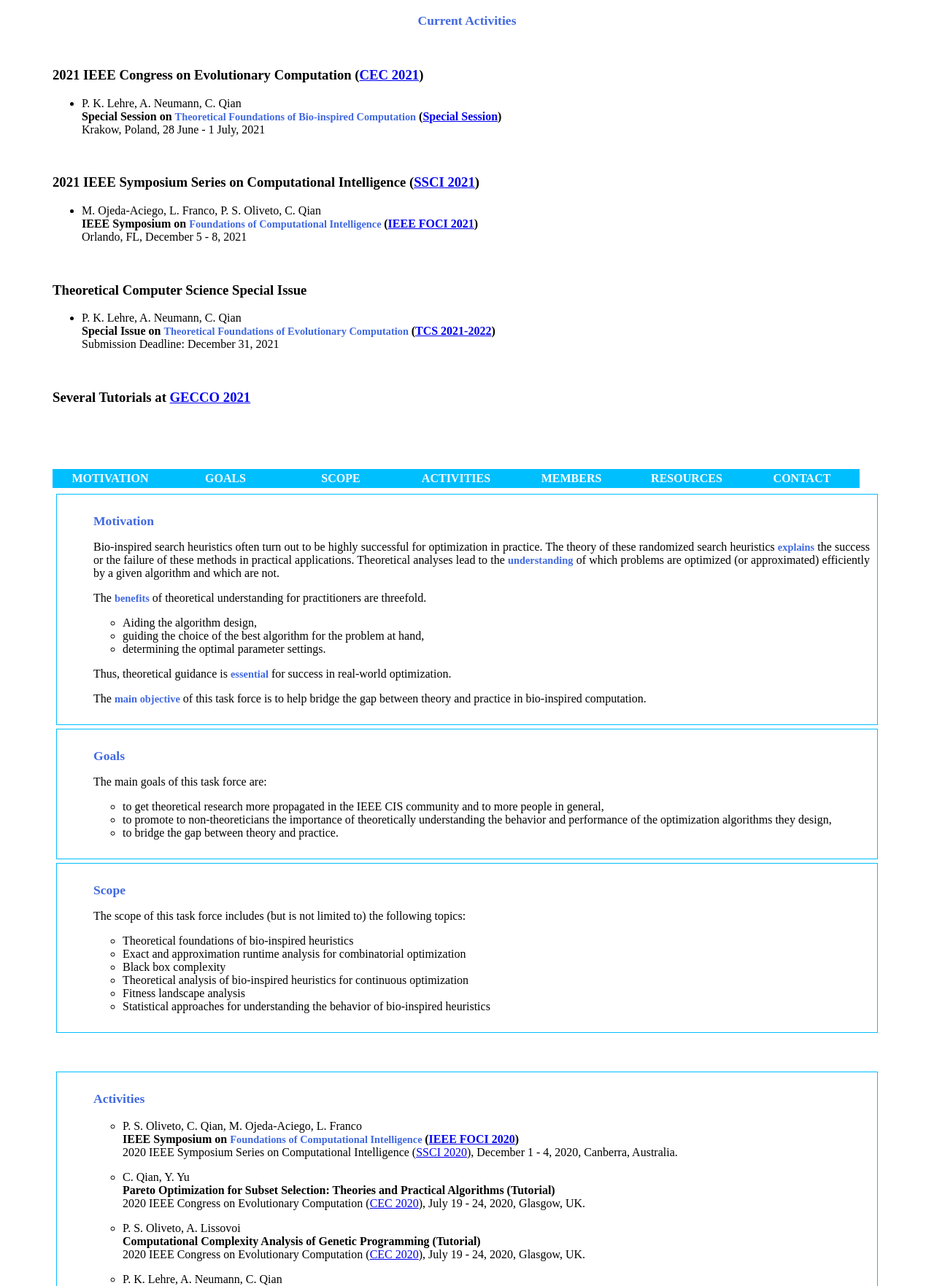
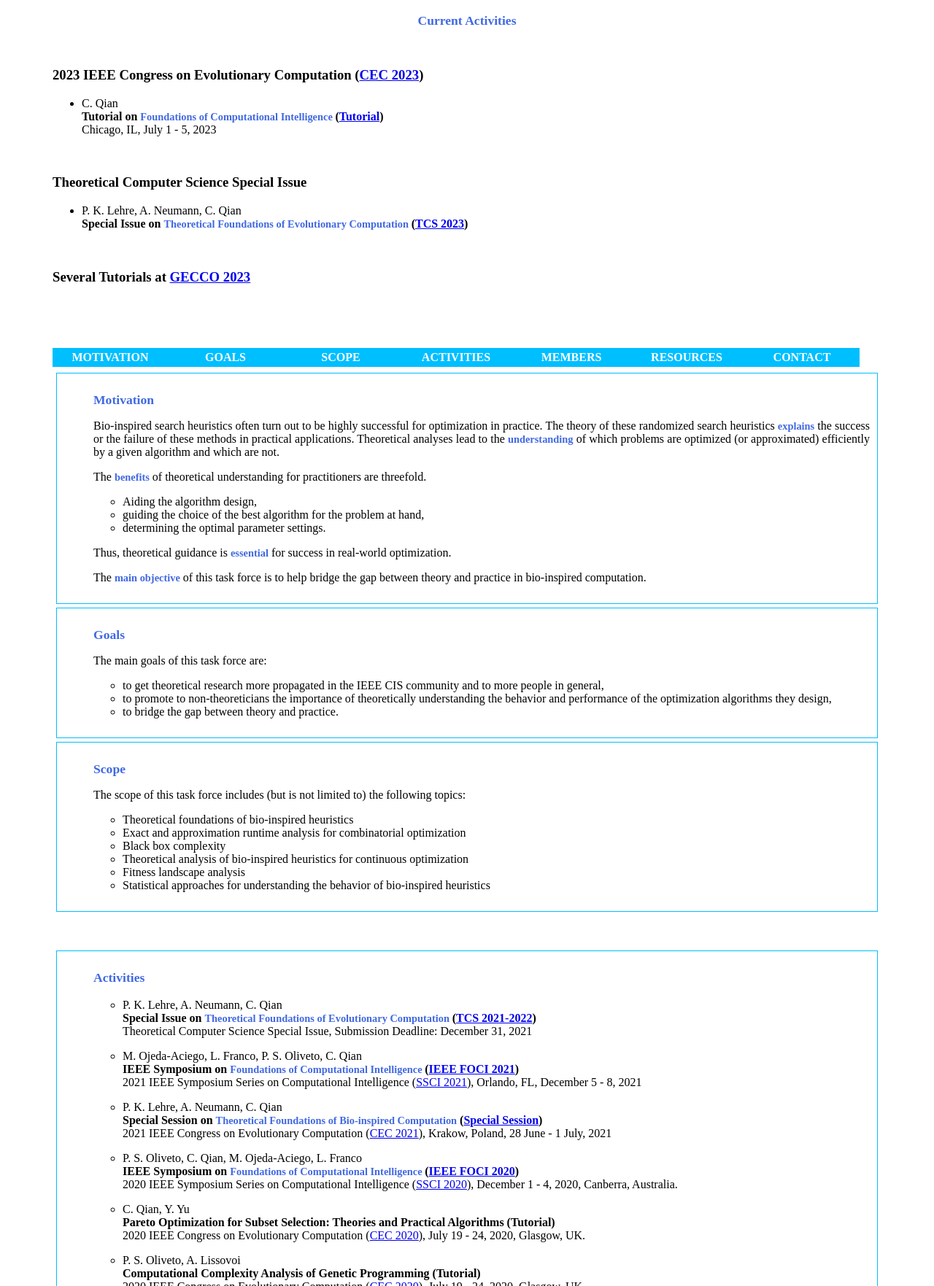
Before and after one commit to IEEE-CIS-Theory-Task-Force/IEEE-CIS-Theory-Task-Force.github.io, a plain HTML site: page index.html in a window 1280 px wide. Shown: the part 280-2043 px from the top of the page at 73% size. Drawn offline with Linux system fonts and the light colour scheme; a script that the page names is missing.

Commit message:
Update current activities and members.

```diff
--- a/index.html
+++ b/index.html
@@ -150,80 +150,40 @@
 
 
 <ul> &nbsp; </ul>
- <h3> 2021 IEEE Congress on Evolutionary Computation
-(<a href="https://cec2021.mini.pw.edu.pl/">CEC 2021</a>)  </h3>
+ <h3> 2023 IEEE Congress on Evolutionary Computation
+(<a href="https://2023.ieee-cec.org/">CEC 2023</a>)  </h3>
 
 <ul>
+<li><ul class="publication">
+			<li class="pubAuthor"> C. Qian </li>
+<li class="pubTitle">Tutorial on <strong class="evidsmall"> Foundations of Computational Intelligence </strong>
+(<a href="https://2023.ieee-cec.org/wp-content/uploads/sites/438/5_Pareto-Optimization-for-Subset-Selection.pdf">Tutorial</a>)</li>
+<li class="pubOther">
+Chicago, IL, July 1 - 5, 2023
+</li>
 
-<li><ul class="publication">
-			<li class="pubAuthor">P. K. Lehre, A. Neumann, C. Qian</li>
-<li class="pubTitle">Special Session on <strong class="evidsmall">Theoretical Foundations of Bio-inspired Computation</strong>
-(<a href="http://www.lamda.nju.edu.cn/qianc/Special%20Session%20on%20Theory@IEEE%20CEC%202021.htm">Special Session</a>)</li>
-<li class="pubOther">
-Krakow, Poland, 28 June - 1 July, 2021
-</li>
-<!--<li class="pubother"> Accepted papers of the highest quality will be invited for extension to a <strong> Special Issue</strong> of the Theoretical Computer Science journal.-->
-
-</li></ul> </li>
+</ul> </li>
 </ul>
 
 
-</li></ul> </li>
-</ul>
-
 <ul> &nbsp; </ul>
- <h3> 2021 IEEE Symposium Series on Computational Intelligence
-(<a href="https://attend.ieee.org/ssci-2021/">SSCI 2021</a>)  </h3>
-
-<ul>
-<li><ul class="publication">
-			<li class="pubAuthor"> M. Ojeda-Aciego, L. Franco, P. S. Oliveto, C. Qian </li>
-<li class="pubTitle">IEEE Symposium on <strong class="evidsmall"> Foundations of Computational Intelligence </strong>
-(<a href="https://attend.ieee.org/ssci-2021/ieee-symposium-on-foundations-of-computational-intelligence-ieee-foci/">IEEE FOCI 2021</a>)</li>
-<li class="pubOther">
-Orlando, FL, December 5 - 8, 2021
-</li>
-
-</ul> </li>
-
-</ul>
-<ul> &nbsp; </ul>
- <h3> Theoretical Computer Science Special Issue  </h3>
-
+ <h3> Theoretical Computer Science Special Issue </h3>
 
 <ul>
 <li><ul class="publication">
 			<li class="pubAuthor"> P. K. Lehre, A. Neumann, C. Qian </li>
 <li class="pubTitle">Special Issue on <strong class="evidsmall"> Theoretical Foundations of Evolutionary Computation </strong>
-(<a href="https://www.journals.elsevier.com/theoretical-computer-science/call-for-papers/special-issue-on-theoretical-foundations-of-evolutionary-com/">TCS 2021-2022</a>)</li>
-<li class="pubOther">
-</li>
-Submission Deadline: December 31, 2021
+(<a href="https://www.sciencedirect.com/journal/theoretical-computer-science/special-issue/10V4WL9SZR5">TCS 2023</a>)</li>
+<!-- <li class="pubOther">
+Submission Deadline:
+</li> -->
+
 </ul> </li>
-
 </ul>
-<!--
-<ul> &nbsp; </ul>
- <h3> IEEE Transactions on Evolutionary Computation
-(<a href="https://ieeexplore.ieee.org/xpl/RecentIssue.jsp?punumber=4235">IEEE TEVC 2018-2019</a>)  </h3>
 
 
-<ul>
-
-<li><ul class="publication">
-			<li class="pubAuthor">P. S. Oliveto, A. Auger, F. Chicano, C. M. Fonseca</li>
-<li class="pubTitle">Special Issue on <strong class="evidsmall">Theoretical Foundations of Evolutionary Computation</strong>
-(<a href="http://staffwww.dcs.shef.ac.uk/people/P.Oliveto/images/CFP_TEVC_TFoEC_FINAL.pdf">Special Issue Description</a>)</li>
-<li class="pubOther">
-Submission Deadline: <strong>1 October 2018</strong>
-</li>
-</ul> </li>
-
-</ul>
--->
-
 <ul> &nbsp; </ul>
- <h3> Several Tutorials at <a href="https://gecco-2021.sigevo.org/HomePage">GECCO 2021</a>
+ <h3> Several Tutorials at <a href="https://gecco-2023.sigevo.org/Tutorials">GECCO 2023</a>
  </h3>
 
 <ul> &nbsp; </ul>
@@ -343,6 +303,38 @@
 
 
 <ul> &nbsp; </ul>
+
+
+
+<li><ul class="publication">
+<li class="pubAuthor"> P. K. Lehre, A. Neumann, C. Qian </li>
+<li class="pubTitle">Special Issue on <strong class="evidsmall"> Theoretical Foundations of Evolutionary Computation </strong>
+(<a href="https://www.journals.elsevier.com/theoretical-computer-science/call-for-papers/special-issue-on-theoretical-foundations-of-evolutionary-com/">TCS 2021-2022</a>)</li>
+<li class="pubOther">Theoretical Computer Science Special Issue, Submission Deadline: December 31, 2021
+</li>
+
+</ul> </li>
+
+<li><ul class="publication">
+<li class="pubAuthor"> M. Ojeda-Aciego, L. Franco, P. S. Oliveto, C. Qian </li>
+<li class="pubTitle">IEEE Symposium on <strong class="evidsmall"> Foundations of Computational Intelligence </strong>
+(<a href="https://attend.ieee.org/ssci-2021/ieee-symposium-on-foundations-of-computational-intelligence-ieee-foci/">IEEE FOCI 2021</a>)</li>
+<li class="pubOther"> 2021 IEEE Symposium Series on Computational Intelligence
+	(<a href="https://attend.ieee.org/ssci-2021/">SSCI 2021</a>), Orlando, FL, December 5 - 8, 2021
+</li>
+
+</ul> </li>
+
+
+<li><ul class="publication">
+<li class="pubAuthor">P. K. Lehre, A. Neumann, C. Qian</li>
+<li class="pubTitle">Special Session on <strong class="evidsmall">Theoretical Foundations of Bio-inspired Computation</strong>
+(<a href="http://www.lamda.nju.edu.cn/qianc/Special%20Session%20on%20Theory@IEEE%20CEC%202021.htm">Special Session</a>)</li>
+<li class="pubOther"> 2021 IEEE Congress on Evolutionary Computation
+	(<a href="https://cec2021.mini.pw.edu.pl/">CEC 2021</a>), Krakow, Poland, 28 June - 1 July, 2021
+</li>
+
+</ul></li>
 
 
 <li><ul class="publication">
```
